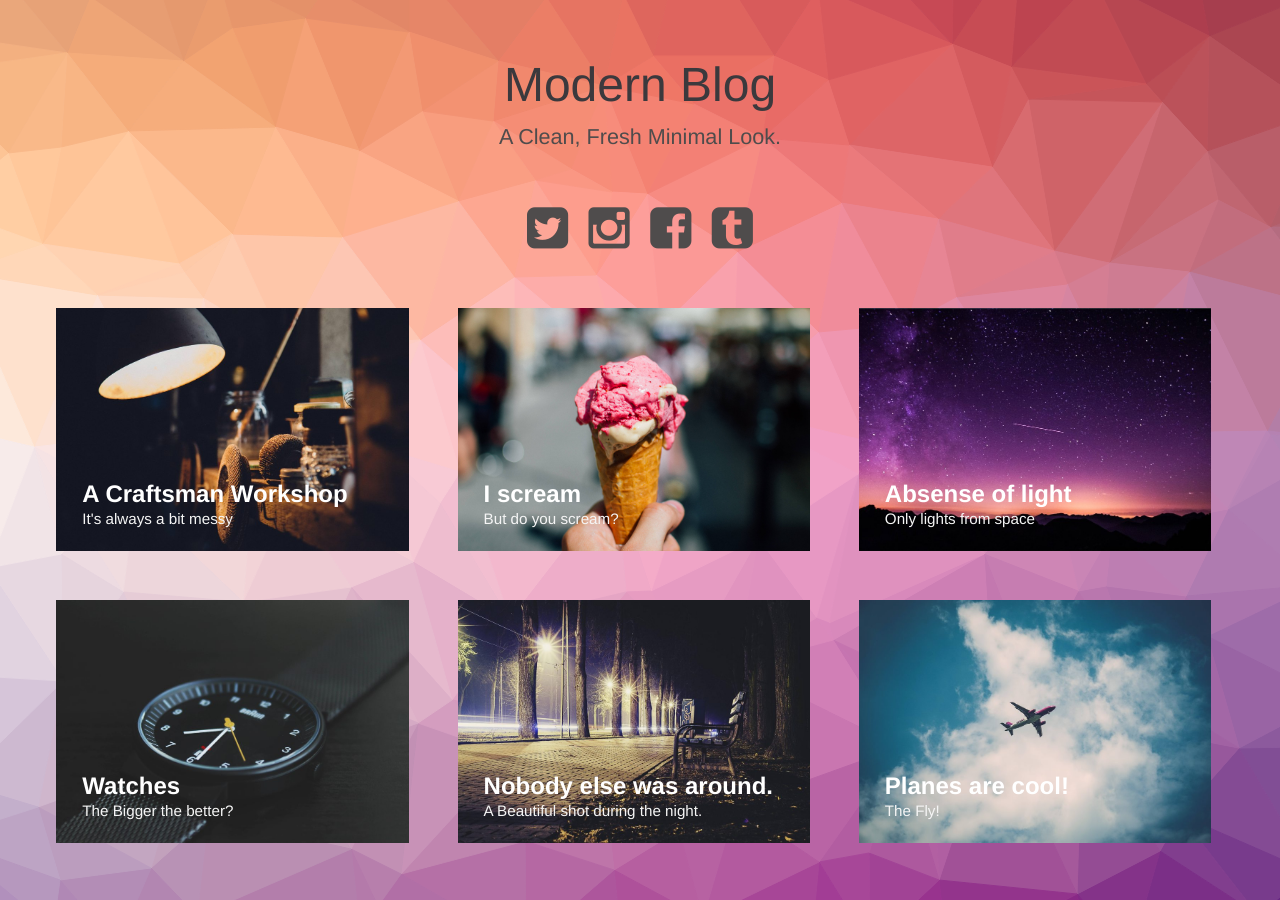
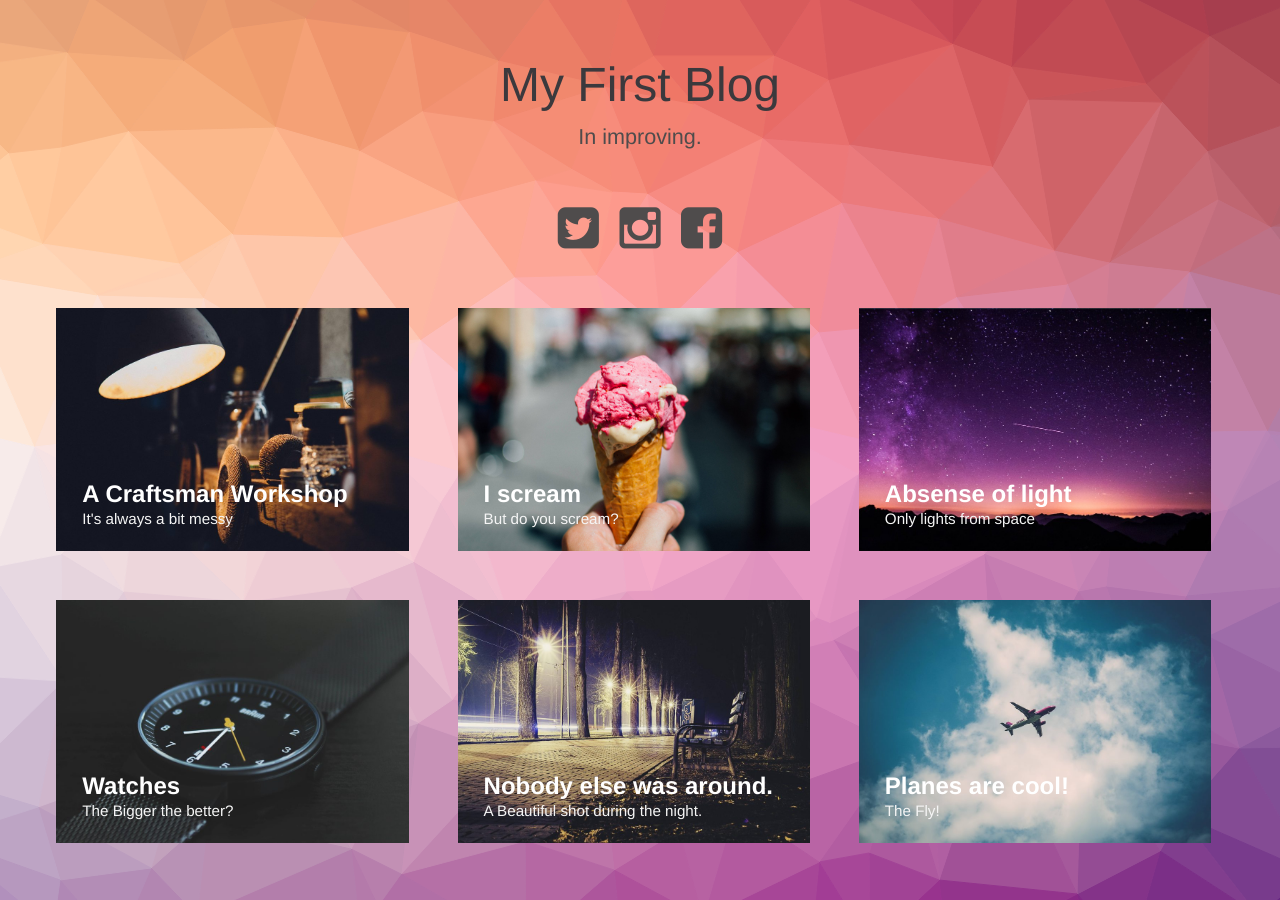
Before and after one commit to Alyong/Alyong.github.io, a Jekyll site: the page built from index.html, in a window 1280 px wide. Built offline with Jekyll 4.4.1, drawn with Linux system fonts in a browser that asks for light colours.

Commit message:
updated title for me

```diff
--- a/_config.yml
+++ b/_config.yml
@@ -1,7 +1,7 @@
 # Site settings
-title: Modern Blog
-description: Modern-Blog A Elegant template for Jekyll
+title: Alen Blog
+description: Time will not stop, keep moving forward, and look forward to the future with it.
 keywords: Modern, Blogging, Fun
-author: Wferr
+author: Alen #author: Wferr
 baseurl: "" # the subpath of your site, e.g. /blog/
 url: "https://yongxinjingying.cn" # the base hostname & protocol for your site
--- a/index.html
+++ b/index.html
@@ -28,12 +28,12 @@ layout: compress
 <body class="body">
 <div class="container">
     <header class="header">
-        <h1>Modern Blog<span>A Clean, Fresh Minimal Look.</span></h1>
+        <h1>My First Blog<span>In improving.</span></h1>
         <nav class="links">
-            <a href="#"><i class="fa fa-twitter-square fa-3x"></i></a>
-            <a href="#"><i class="fa fa-instagram fa-3x"></i></a>
-            <a href="#"><i class="fa fa-facebook-square fa-3x"></i></a>
-            <a href="#"><i class="fa fa-tumblr-square fa-3x"></i></a>
+            <a href="https://twitter.com/AlenWang92"><i class="fa fa-twitter-square fa-3x"></i></a>
+            <a href="https://me.csdn.net/ALEX_wxy"><i class="fa fa-instagram fa-3x"></i></a>
+            <a href="https://www.facebook.com/shayo.wang"><i class="fa fa-facebook-square fa-3x"></i></a>
+            <!-- <a href="#"><i class="fa fa-tumblr-square fa-3x"></i></a> -->
         </nav>
     </header>
     <div class="content">
```
Also changed, not shown: README.md.
